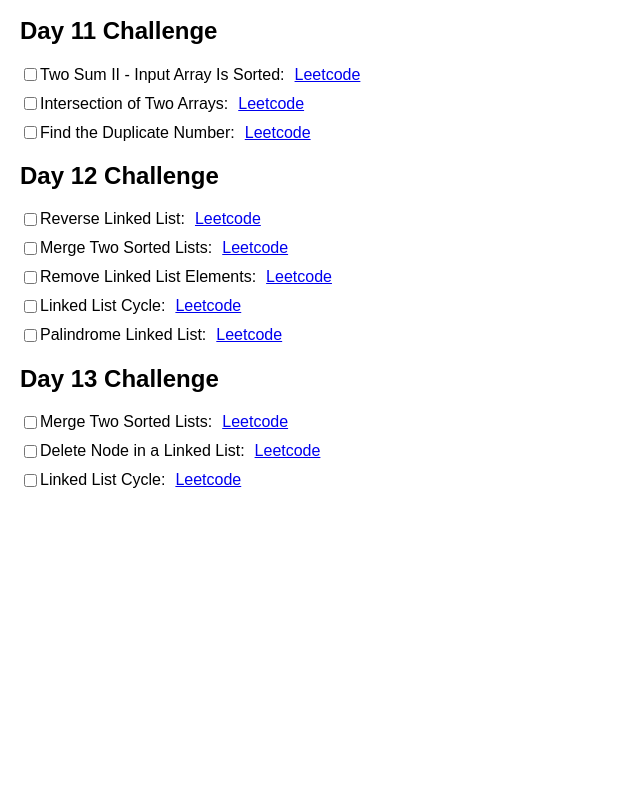
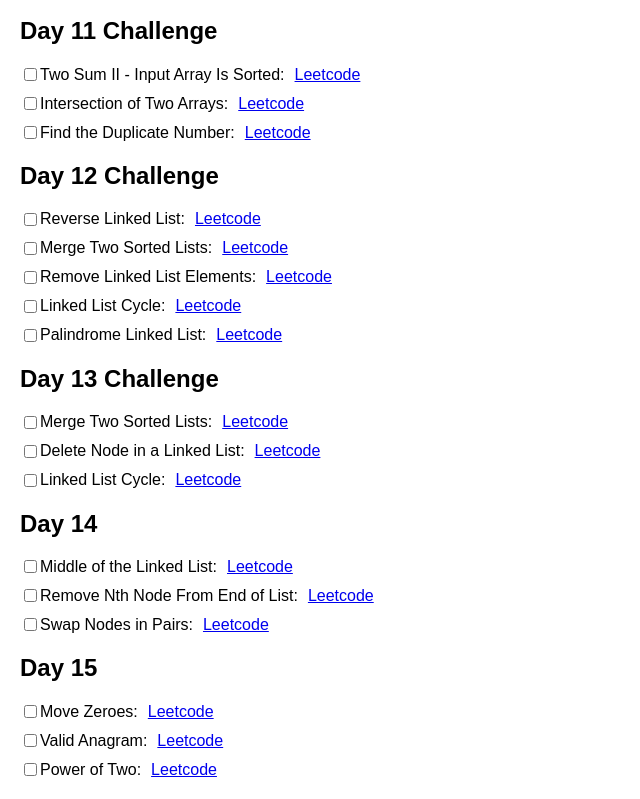
Before and after one commit to GDG-ADGIPS/Momentum-100-Days-of-DSA-Sprint, a plain HTML site: page index.html in a window 1280 px wide. Shown: the part 1393-2192 px from the top of the page, without its empty margins (0-640 px from the left). Before the commit the page ends 1903 px from the top, so only its background shows below. Drawn offline with Linux system fonts and the light colour scheme.

Commit message:
day 14 & 15

```diff
--- a/index.html
+++ b/index.html
@@ -273,6 +273,49 @@
         <a href="https://leetcode.com/problems/linked-list-cycle">Leetcode</a>
       </div>
     </div>
+    <!-- Day 14 -->
+    <div class="day">
+      <h2>Day 14</h2>
+      <div class="question">
+        <input type="checkbox" id="middle-linked-list" />
+        <span>Middle of the Linked List:</span>
+        <a href="https://leetcode.com/problems/middle-of-the-linked-list"
+          >Leetcode</a
+        >
+      </div>
+      <div class="question">
+        <input type="checkbox" id="remove-nth-node" />
+        <span>Remove Nth Node From End of List:</span>
+        <a href="https://leetcode.com/problems/remove-nth-node-from-end-of-list"
+          >Leetcode</a
+        >
+      </div>
+      <div class="question">
+        <input type="checkbox" id="swap-nodes" />
+        <span>Swap Nodes in Pairs:</span>
+        <a href="https://leetcode.com/problems/swap-nodes-in-pairs">Leetcode</a>
+      </div>
+    </div>
+
+    <!-- Day 15 -->
+    <div class="day">
+      <h2>Day 15</h2>
+      <div class="question">
+        <input type="checkbox" id="move-zeroes" />
+        <span>Move Zeroes:</span>
+        <a href="https://leetcode.com/problems/move-zeroes">Leetcode</a>
+      </div>
+      <div class="question">
+        <input type="checkbox" id="valid-anagram" />
+        <span>Valid Anagram:</span>
+        <a href="https://leetcode.com/problems/valid-anagram">Leetcode</a>
+      </div>
+      <div class="question">
+        <input type="checkbox" id="power-of-two" />
+        <span>Power of Two:</span>
+        <a href="https://leetcode.com/problems/power-of-two">Leetcode</a>
+      </div>
+    </div>
     <script>
       // Function to initialize the state of checkboxes
       function initializeCheckboxes() {
```
